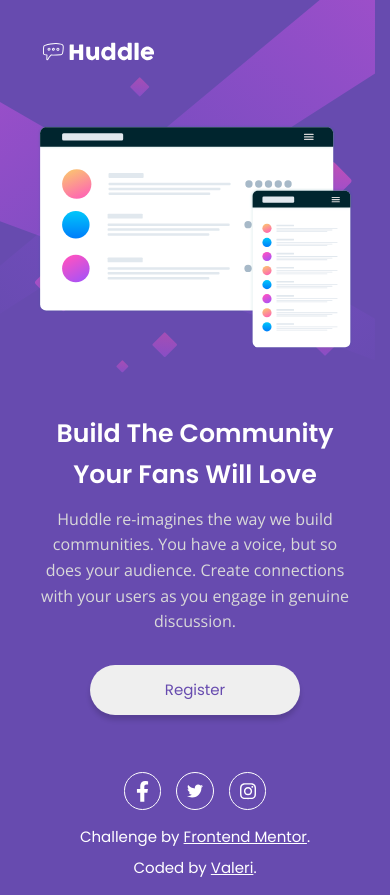
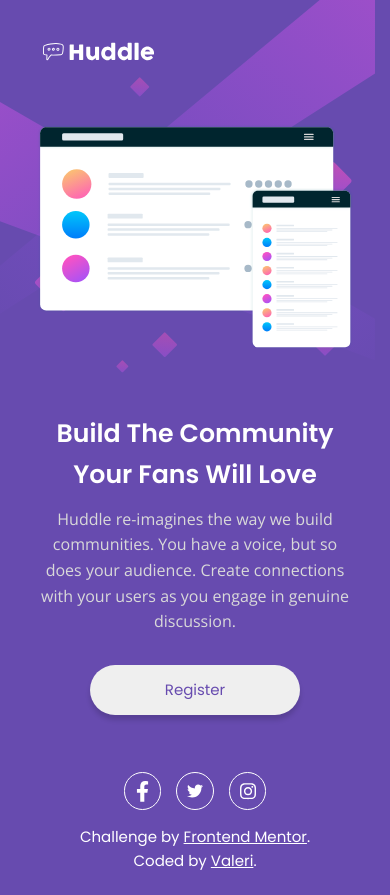
Before and after one commit to Valeri85/Huddle-landing-page-with-single-introductory-section, a React (Vite) app: page / in a window 390 px wide. Built offline with nearby package versions, Linux system fonts and the light colour scheme.

Commit message:
Remove extra margin on mobile

```diff
--- a/src/components/Layout/Footer/Footer.module.scss
+++ b/src/components/Layout/Footer/Footer.module.scss
@@ -8,7 +8,6 @@
 
 .text {
 	display: inline-block;
-	margin-bottom: 0.5em;
 	@include large-screen {
 		margin-bottom: 0;
 		&:first-of-type {
```
